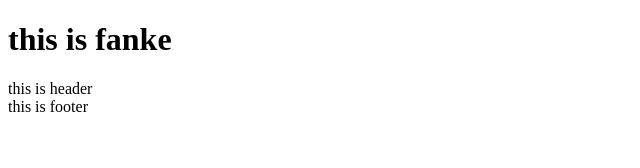
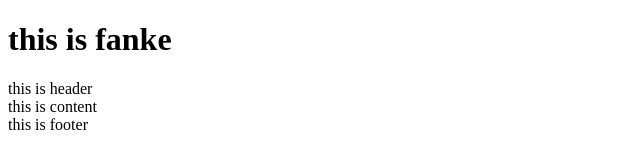
Before and after one commit to xysaifeng/fanke, a plain HTML site: page index.html in a window 1280 px wide. Shown: the whole page, without its empty margins (0-640 px from the left). Drawn offline with Linux system fonts and the light colour scheme.

Commit message:
add container

```diff
--- a/index.html
+++ b/index.html
@@ -8,7 +8,7 @@
 			this is fanke
 		</h1>
 		<div class="header">this is header</div>
-
+		<div class="container">this is content</div>
 		<div class="footer">this is footer</div>
 	</body>
 </html>
```
